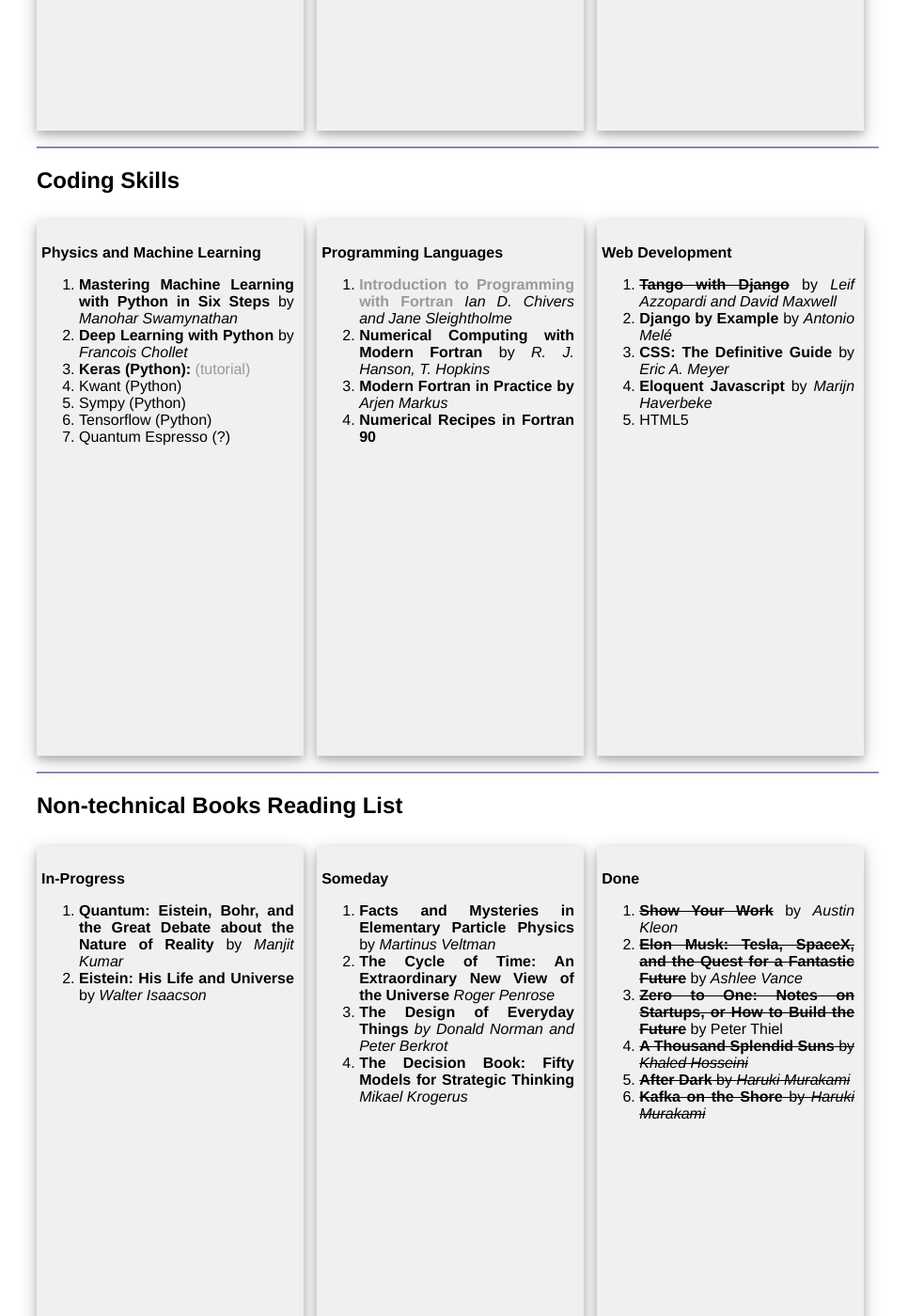
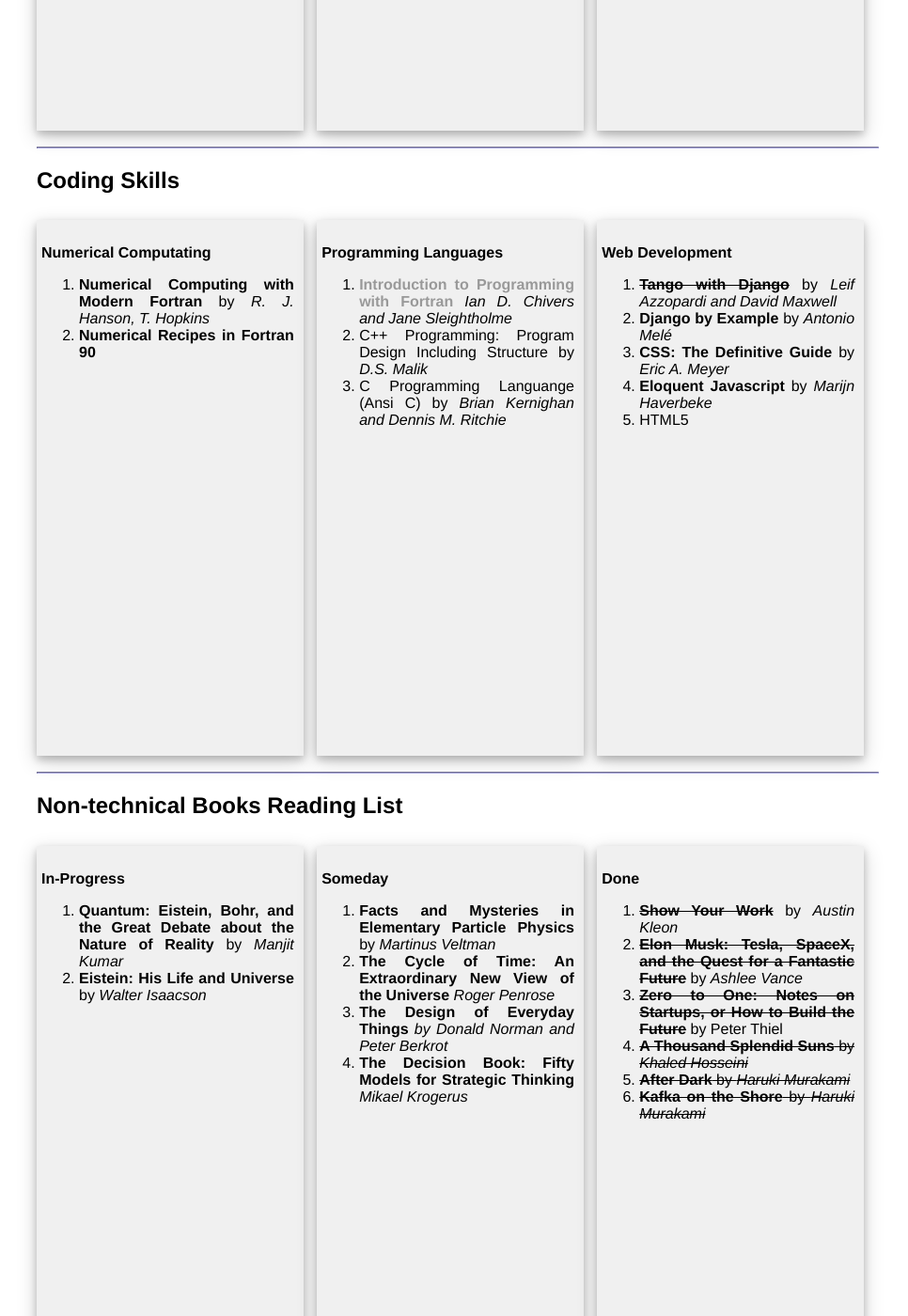
Before and after one commit to antble/antble.github.io, a Jekyll site: the page built from working/index.html, in a window 1280 px wide and 1400 px high, scrolled down 725 px. Shown: the whole window at 94% size, without its empty margins (153-1119 px from the left). Built offline with Jekyll 4.4.1, drawn with Linux system fonts in a browser that asks for light colours; nearby versions of some CDN libraries; some web fonts are replaced; some of the changed text lies outside the part shown.

Commit message:
update working

```diff
--- a/working/index.html
+++ b/working/index.html
@@ -48,15 +48,19 @@
     <h2>Coding Skills</h2>
     <div class="section group">
         <div class="col span_1_of_3">
-            <p><b>Physics and Machine Learning</b></p>
+            <p><b>Numerical Computating</b></p>
+            <!---<p><b>Physics and Machine Learning</b></p>-->
             <ol>
+                <li><b><a href=""></a>Numerical Computing with Modern Fortran</b> by <i>R. J. Hanson, T. Hopkins</i></a></li>
+                <li><b><a href=""></a>Numerical Recipes in Fortran 90</b></i></a></li>
+                <!---
                 <li><b>Mastering Machine Learning with Python in Six Steps</b> by <i>Manohar Swamynathan</i></li>
                 <li><b>Deep Learning with Python</b> by <i>Francois Chollet</i></li>
                 <li><b>Keras (Python):</b><a href="https://github.com/sinbad989/Machine-Learning-Tutorial"> (tutorial)</a></li>
                 <li>Kwant (Python)</li>
                 <li>Sympy (Python)</li>
                 <li>Tensorflow (Python)</li>
-                <li>Quantum Espresso (?)</li>
+                <li>Quantum Espresso (?)</li>-->
                 <br>
             </ol>
         </div>
@@ -64,17 +68,11 @@
             <p><b>Programming Languages</b></p>
             <ol>
                 <li><b><a href="https://github.com/antble/fortran-mastery/tree/master/1.%20Intro.%20to%20Fortran%20Programming">Introduction to Programming with Fortran</a></b> <i>Ian D. Chivers and Jane Sleightholme</i></li>
-                <li><b><a href=""></a>Numerical Computing with Modern Fortran</b> by <i>R. J. Hanson, T. Hopkins</i></a></li>
-                <li><b><a href=""></a>Modern Fortran in Practice by </b><i>Arjen Markus</i></a></li>
-                <li><b><a href=""></a>Numerical Recipes in Fortran 90</b></i></a></li>
+                <li>C++ Programming: Program Design Including Structure by <i>D.S. Malik</i></li>
+                <li>C Programming Languange (Ansi C) by <i>Brian Kernighan and Dennis M. Ritchie</i></li>
                 <!---
                 <li>Python 3 - Object Oriented Programming by <i>Dusty Phillips</i></li>
-                <li>C Programming Languange (Ansi C) by <i>Brian Kernighan and Dennis M. Ritchie</i></li>
-                <li>C++ Programming: Program Design Including Structure by <i>D.S. Malik</i></li>
-
-                <li>Python 3 - Object Oriented Programming by <i>Dusty Phillips</i></li>
-                <li>C Programming Languange (Ansi C) by <i>Brian Kernighan and Dennis M. Ritchie</i></li>
-                <li>C++ Programming: Program Design Including Structure by <i>D.S. Malik</i></li>-->
+                >-->
 
             </ol>
         </div>
@@ -133,6 +131,8 @@
     </div>
     <hr>
     -->
+
+    <!--
     <h2>Personal Projects</h2>
 	<ol>
 		<li><p><a href=""><b>Web Scrapping Notes:</b></a> 40% complete <progress value="40" max="100"></progress></p></li>
@@ -143,12 +143,12 @@
         <li><p><a href="http://newcryptoscape.herokuapp.com/"><b>Cryptoscape - a list of coins specs</b></a></b></a> 100% complete <progress value="100" max="100"></progress></p></p></li>
     </ol>
 	<br>
-    <hr>
-    <h2>Archive</h2>
+    <hr>-->
+
+    <!--<h2>Archive</h2>
         <ol>
             <li><strike><b>The Gentle Introduction to the Art of Mathematics</b></strike></li>
-        </ol>
-
+        </ol>-->
 
 <br>
 <br>
```
